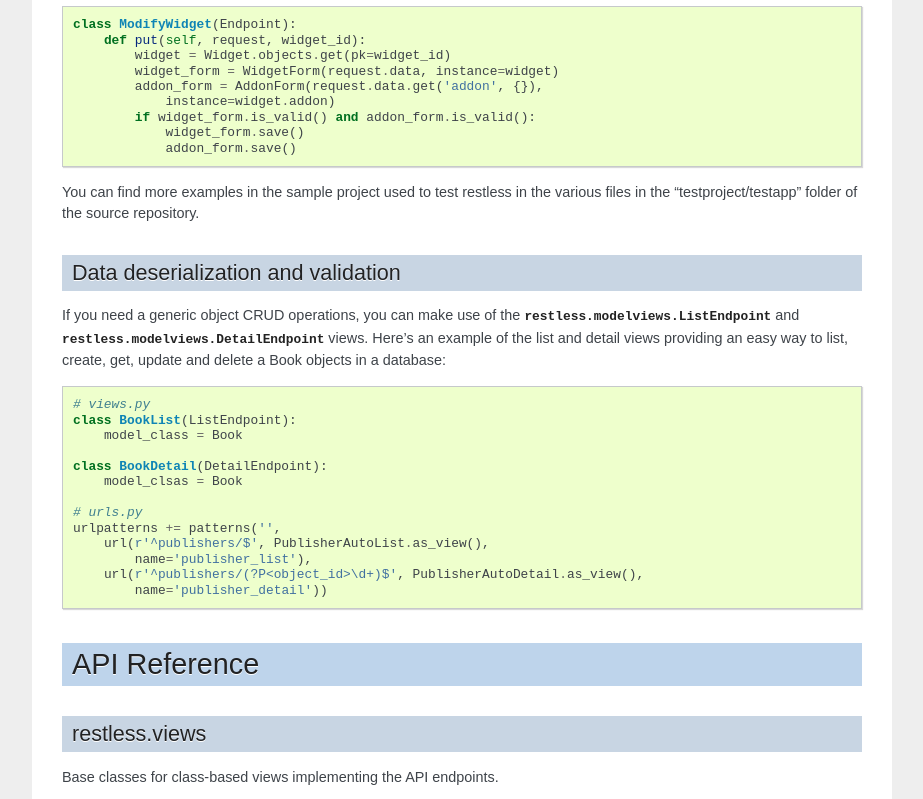
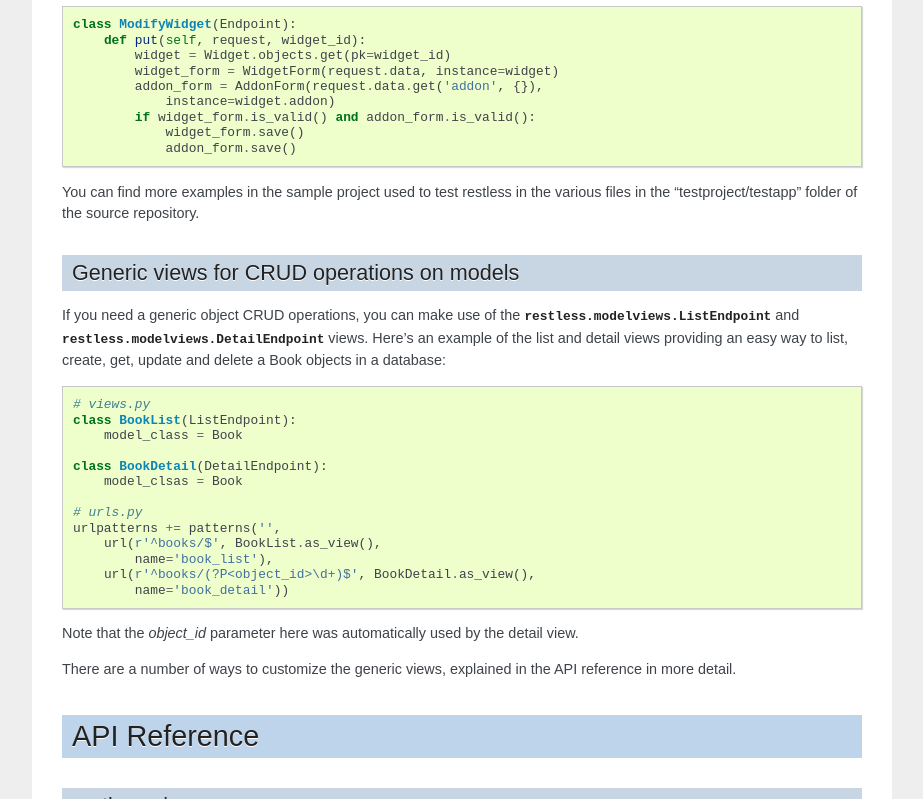
Before and after one commit to dobarkod/django-restless, a Sphinx documentation site: the page built from docs/index.rst, in a window 1280 px wide and 900 px high, scrolled down 3289 px, cut to the strip 0-799 px from the top of the window. Shown: the whole strip, without its empty margins (198-1121 px from the left). Built offline with Sphinx 7.4.7, drawn with Linux system fonts in a browser that asks for light colours; some of the changed text lies outside the part shown.

Commit message:
update docs' RST syntax

```diff
--- a/docs/index.rst
+++ b/docs/index.rst
@@ -210,8 +210,8 @@ A view handing the PUT request might look something like::
 You can find more examples in the sample project used to test restless in the
 various files in the "testproject/testapp" folder of the source repository.
 
-Data deserialization and validation
------------------------------------
+Generic views for CRUD operations on models
+-------------------------------------------
 
 If you need a generic object CRUD operations, you can make
 use of the :py:class:`restless.modelviews.ListEndpoint` and
@@ -228,11 +228,16 @@ and delete a Book objects in a database::
 
     # urls.py
     urlpatterns += patterns('',
-        url(r'^publishers/$', PublisherAutoList.as_view(),
-            name='publisher_list'),
-        url(r'^publishers/(?P<object_id>\d+)$', PublisherAutoDetail.as_view(),
-            name='publisher_detail'))
+        url(r'^books/$', BookList.as_view(),
+            name='book_list'),
+        url(r'^books/(?P<object_id>\d+)$', BookDetail.as_view(),
+            name='book_detail'))
 
+Note that the `object_id` parameter here was automatically used by the
+detail view.
+
+There are a number of ways to customize the generic views, explained in the
+API reference in more detail.
 
 API Reference
 =============
@@ -246,7 +251,7 @@ Base classes for class-based views implementing the API endpoints.
    :members:
 
 restless.modelviews
---------------
+-------------------
 
 Generic class-based views providing CRUD API for the models.
 
```
Also changed, not shown: 1 other file.
